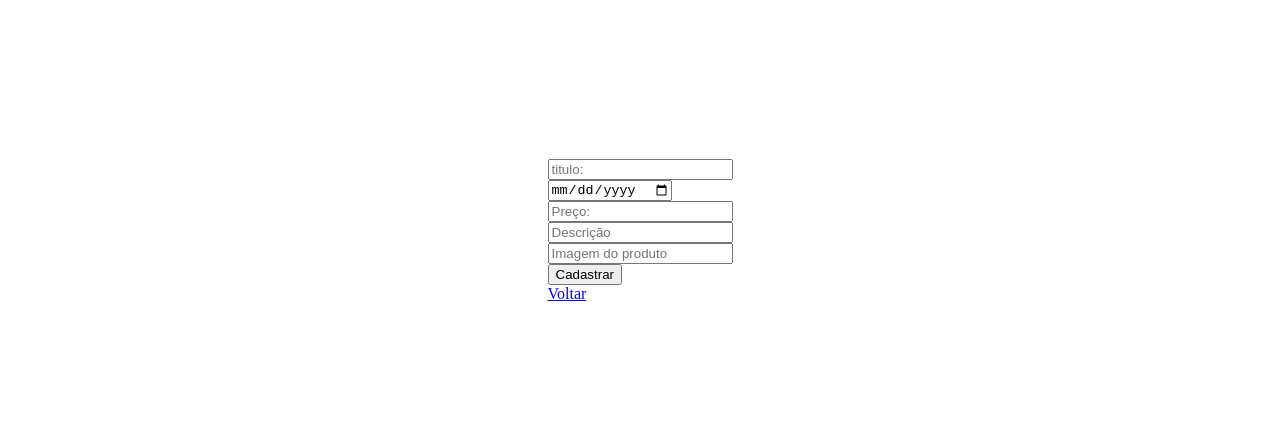
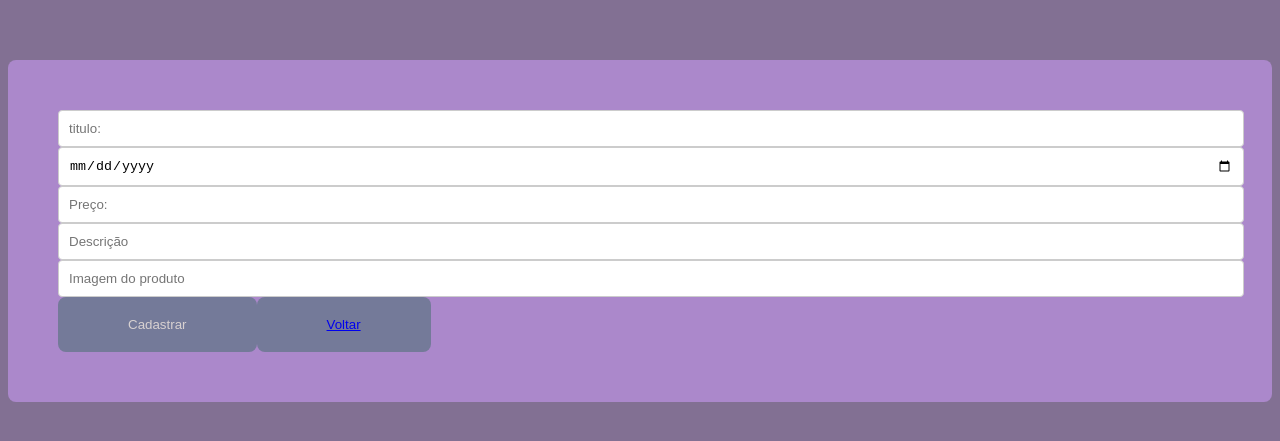
Before and after one commit to httpgabimarquez/projetofinal, a Next.js app in the folder Pessoa_Front-End/Pessoa_Front-End/: page /cadastro in a window 1280 px wide. Shown: the part 177-618 px from the top of the page. Built offline with nearby package versions, Linux system fonts and the light colour scheme.

Commit message:
estilizando

```diff
--- a/Pessoa_Front-End/Pessoa_Front-End/src/app/cadastro/page.js
+++ b/Pessoa_Front-End/Pessoa_Front-End/src/app/cadastro/page.js
@@ -2,6 +2,7 @@
 import { useState } from 'react'
 import styles from '../page.module.css'
 import { useRouter } from 'next/navigation'
+import '../globals.css'
 
 export default function Cadastro() {
     const route = useRouter();
@@ -30,7 +31,9 @@ export default function Cadastro() {
     }
 
     return (
+
         <div className={styles.main}>
+
             <form  onSubmit={cadastrar}>
                 <input
                     type="text"
@@ -64,9 +67,10 @@ export default function Cadastro() {
                 /><br/>
 
                 <button type='submit'>Cadastrar</button>
-                <div>
-                    <a href='/'>Voltar</a>
-                </div>
+
+                    <button>   <a href='/'>Voltar</a> </button>
+
+
             </form>
         </div>
     );
--- a/Pessoa_Front-End/Pessoa_Front-End/src/app/globals.css
+++ b/Pessoa_Front-End/Pessoa_Front-End/src/app/globals.css
@@ -0,0 +1,41 @@
+body{
+    background-color: rgb(130, 112, 147);
+}
+form{
+    background-color: rgb(171, 136, 203);
+    border-radius: 8px;
+    width: 100%;
+    padding: 50px;
+}
+input{
+    width: 100%;
+    padding: 10px;
+    border: 1px solid #ccc;
+    border-radius: 4px;
+}
+.cadastrar{
+    max-width: 500px;
+      margin: 0 auto;
+      background-color: #fff;
+      padding: 20px;
+      border-radius: 5px;
+      box-shadow: 0 0 10px rgba(0, 0, 0, 0.1);
+}
+button{
+    background-color: #747a99;
+      color: #d8d1d1;
+      border: none;
+      padding: 20px 70px 20px ;
+      border-radius: 8px;
+      cursor: pointer;
+}
+p{
+    color: rgb(203, 151, 220);
+    font-size: x-large;
+    font-family: 'Lucida Sans', 'Lucida Sans Regular', 'Lucida Grande', 'Lucida Sans Unicode', Geneva, Verdana, sans-serif;
+    font-weight: 300;
+}
+#item1{
+	display:block;
+
+}
```
Also changed, not shown: Pessoa_Front-End/Pessoa_Front-End/src/app/page.js (+5 -3 lines), Pessoa_Front-End/Pessoa_Front-End/src/app/produto/[id]/page.js (+12 -5 lines), 2 other files (tests, documents, lock files or other folders).
